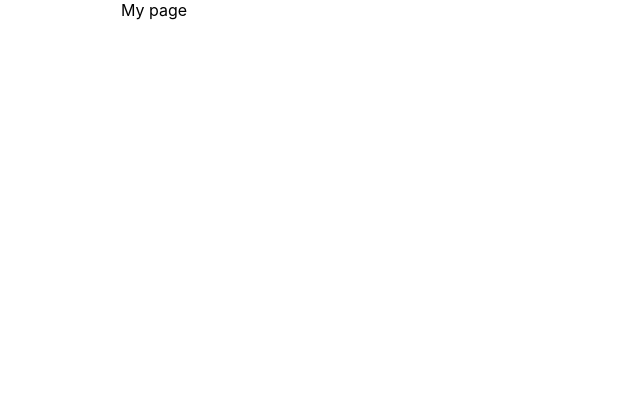
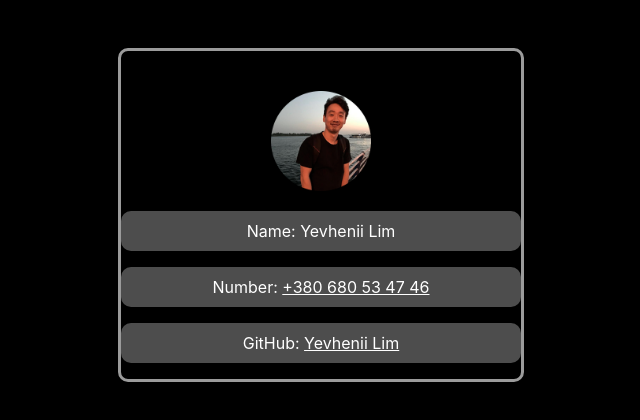
Before and after one commit to Yevjenii-Lim/contactList, a React (Create React App) app: page /myPage in a window 1280 px wide. Shown: the top 420 px of the page, without its empty margins (319-959 px from the left). Built offline with nearby package versions, Linux system fonts and the light colour scheme.

Commit message:
plaing with store

```diff
--- a/src/App.js
+++ b/src/App.js
@@ -1,18 +1,24 @@
 import { BrowserRouter, Route } from 'react-router-dom';
 import './App.css';
 import ContactList from './components/ContactList';
-import Header from './components/Header';
+// import Header from './components/Header';
 import MyPage from './components/MyPage';
+import store from './store';
 
+// console.log(store)
 function App() {
+  // initialstore = store
+  // console.log(store)
   return (
     <BrowserRouter>
     {/* <Header></Header> */}
-    <Route exact path='/'> <ContactList></ContactList></Route>
+    <Route exact path='/'> <ContactList state={store.getState()} dispatch={store.dispatch.bind(store)}></ContactList></Route>
     <Route exact path="/myPage"> <MyPage></MyPage> </Route>
     </BrowserRouter>
 
   );
 }
 
+
+
 export default App;
--- a/src/components/ContactList.jsx
+++ b/src/components/ContactList.jsx
@@ -3,9 +3,12 @@ import React, { useEffect, useState } from "react";
 import { NavLink } from "react-router-dom";
 import ContactItem from "./Contact";
 import s from "./list.module.css";
+import avatar from './../assets/photo_2020-09-09_00-57-40.jpg'
+import { addAllContacts, addContactActionCreator } from "../store";
 
-const ContactList = () => {
 
+const ContactList = (props) => {
+  // console.log(props)
   let arr_EN = [
     "A",
     "B",
@@ -34,7 +37,10 @@ const ContactList = () => {
     "Y",
     "Z",
   ];
-
+  let arr = [
+      { name: "John", phone: 1234123,id: 11 },
+       { name: "Kevin", phone: 3523523, id: 12 },
+     ];
   let [contacts, setContact] = useState([]);
   let [showWorning, setWorning] = useState(false);
   let [showMore, setShowMore] = useState([]);
@@ -62,34 +68,49 @@ const ContactList = () => {
   //     showMore.push(true);
   //   })();
   // };
+
   useEffect(() => {
     const loadUsers = () => {
+
       (async function getContacts() {
+        if(props.state.contacts.length === 0) {
+              console.log('mount')
         let result = axios.get("https://jsonplaceholder.typicode.com/users");
         let getArrData = await result;
-        setContact([...getArrData.data]);
+        // arr = [...getArrData.data]
+        // setContact([...getArrData.data]);
+        props.dispatch(addAllContacts(getArrData.data))
         getArrData.data.forEach(() => showMore.push(true));
         showMore.push(true);
+        // console.log(showMore)
+        }
+
       })();
     };
     loadUsers()
-  }, []);
+  }, [props.state.contacts.length]);
 
   useEffect(() => {
     contacts.sort((a, b) => {
       return a.name[0].toUpperCase() < b.name[0].toUpperCase() ? -1 : 1;
     });
+    // props.dispatch(addAllContacts(contacts))
     setContact(contacts => [...contacts]);
-  }, [contacts.length]);
+  }, [props.state.contacts.length]);
 
   let removeContact = (id, name) => {
     let agree = window.confirm("sure delete " + name + " contact?");
     if (agree) {
       let item = contacts.findIndex((i) => i.id === id);
       contacts.splice(item, 1);
+
       setContact([...contacts]);
     }
   };
+  // useEffect(() => {
+
+  //   return () => console.log('did unmount')
+  // },[])
 
   let openMore = (id) => {
     let boolean = !showMore[id];
@@ -109,12 +130,14 @@ const ContactList = () => {
       return undefined;
     }
   };
-  let items = contacts.map((i, index) => (
+  // console.log(props.state.contacts)
+  // console.log('items')
+  let items = props.state.contacts.map((i, index) => (
     <ContactItem
       name={i.name}
       hide={i.hide}
       removeContact={removeContact}
-      key={index}
+      key={i.id}
       number={i.phone}
       id={i.id}
       address={i.address}
@@ -151,23 +174,26 @@ const ContactList = () => {
     </p>
   ));
 
-  const addContact = () => {
-    if (contactName.length < 1) {
-      setWorning(true);
-    } else {
-      setWorning(false);
-      setContact([
-        ...contacts,
-        {
-          name: contactName,
-          phone: contactNumber,
-          id: contacts.length + 1,
-        },
-      ]);
-      setShowMore([...showMore, true]);
-      setName("");
-      setNumber("");
-    }
+const addContact = () => {
+  // addContactActionCreator()
+  // let a = addContactActionCreator()
+  props.dispatch(addContactActionCreator({name: 'hons', phone: 123123}))
+    // if (contactName.length < 1) {
+    //   setWorning(true);
+    // } else {
+    //   setWorning(false);
+    //   setContact([
+    //     ...contacts,
+    //     {
+    //       name: contactName,
+    //       phone: contactNumber,
+    //       id: contacts.length + 1,
+    //     },
+    //   ]);
+    //   setShowMore([...showMore, true]);
+    //   setName("");
+    //   setNumber("");
+    // }
   };
 
   return (
@@ -199,9 +225,13 @@ const ContactList = () => {
           name is reqatide!
         </p>
       </div>
+      <div className={s.myPage}>
+      <img src={avatar} alt=""/>
       <NavLink className={s.link} to="myPage">
             My Page
       </NavLink>
+      </div>
+
 
       <div className={s.list}>
         <ul className={s.listWrap}>{items}</ul>
@@ -217,4 +247,5 @@ const ContactList = () => {
   );
 };
 
+
 export default ContactList;
--- a/src/components/Header.jsx
+++ b/src/components/Header.jsx
@@ -134,7 +134,7 @@ let Header = (props) => {
       </p>
     ));
 
-    const addContact = () => {
+ const addContact = () => {
       if (contactName.length < 1) {
         setWorning(true);
       } else {
--- a/src/components/MyPage.jsx
+++ b/src/components/MyPage.jsx
@@ -1,12 +1,27 @@
-import React from 'react';
-import s from './list.module.css'
+import React from "react";
+import s from "./list.module.css";
+import avatar from "./../assets/photo_2020-09-09_00-57-40.jpg";
+import { NavLink } from "react-router-dom";
 
 let MyPage = (props) => {
-    return (
-        <div className={s.wrapper} >
-            My page
-        </div>
-    )
-}
+  return (
+    <div className={s.wrapper}>
+        <NavLink to='/' className={s.bringMeBack}>&#8592; back</NavLink>
+        <img src={avatar} className={s.myPageAvatar} alt="" />
+      <div className={s.info}>
 
-export default MyPage
+          <p>Name: Yevhenii Lim</p>
+          <p>
+            Number: <a href="tel: +380680534746">+380 680 53 47 46</a>
+          </p>
+          <p>
+              GitHub: <a href="https://github.com/Yevjenii-Lim/">Yevhenii Lim</a>
+          </p>
+
+
+      </div>
+    </div>
+  );
+};
+
+export default MyPage;
--- a/src/components/list.module.css
+++ b/src/components/list.module.css
@@ -25,7 +25,9 @@ a {
     width: 400px;
     margin: 0 auto;
     position: relative;
-
+    border: 3px solid rgb(155, 155, 155);
+    margin: 3em auto;
+    border-radius: 10px;
 
 }
 .itemWraper {
@@ -45,8 +47,9 @@ a {
     padding: 0 10px;
     background-color: transparent;
     color: white;
-    border-bottom: 1px solid white;
+    border-top: 1px solid white;
 }
+
 .listItem p {
     margin: 5px 0;
 }
@@ -80,7 +83,7 @@ a {
     height: 0;
     transition: 0.5s;
     overflow: hidden;
-
+    border-bottom: 0px solid white;
 }
 .small p, .small .option {
     margin: 0;
@@ -144,12 +147,54 @@ a {
     color: white;
     padding-left: 19px;
 }
-.bottomBorder {
-    border-bottom: none;
-}
+
 
 .link {
     color: black;
     display: block;
     margin: 1em 0;
 }
+
+.myPage {
+    display: flex;
+    justify-content: flex-start;
+    padding: 10px 0;
+}
+.myPage img {
+    width: 50px;
+    margin-right: 10px;
+}
+
+.info {
+    /* display: flex; */
+    /* justify-content: space-between; */
+    margin-top: 20px;
+    /* flex-direction: column; */
+    /* align-items: center; */
+}
+
+.info p {
+    text-align: center;
+    background-color: rgb(77, 77, 77);
+    color: white;
+    padding: 10px;
+    border-radius: 10px;
+    box-sizing: border-box;
+}
+.info img {
+    width: 100px;
+    height: 110px;
+}
+.bringMeBack {
+    color: black;
+    display: block;
+    margin-top: 20px;
+}
+.info a {
+    color: white;
+}
+.myPageAvatar {
+    display: block;
+    margin: 0 auto;
+    width: 100px;
+}
--- a/src/index.css
+++ b/src/index.css
@@ -3,6 +3,7 @@ body {
   font-family: -apple-system, BlinkMacSystemFont, 'Segoe UI', 'Roboto', 'Oxygen',
     'Ubuntu', 'Cantarell', 'Fira Sans', 'Droid Sans', 'Helvetica Neue',
     sans-serif;
+    background-color: black;
   -webkit-font-smoothing: antialiased;
   -moz-osx-font-smoothing: grayscale;
 }
--- a/src/index.js
+++ b/src/index.js
@@ -3,14 +3,18 @@ import ReactDOM from 'react-dom';
 import './index.css';
 import App from './App';
 import reportWebVitals from './reportWebVitals';
+import store from './store';
 
-ReactDOM.render(
+let reRender = () => { ReactDOM.render(
   <React.StrictMode>
     <App />
   </React.StrictMode>,
   document.getElementById('root')
 );
+}
+reRender()
 
+store.subscriber(reRender)
 // If you want to start measuring performance in your app, pass a function
 // to log results (for example: reportWebVitals(console.log))
 // or send to an analytics endpoint. Learn more: https://bit.ly/CRA-vitals
--- /dev/null
+++ b/src/store.js
@@ -0,0 +1,49 @@
+const ALL_CONTACTS = "ALL_CONTACTS"
+
+let store = {
+    _state: {
+        contacts: []
+    },
+    getState() {
+        return this._state
+    },
+    _render() {
+        console.log('render')
+    },
+    subscriber(app) {
+
+        this._render = app
+    },
+    dispatch (action)  {
+        // console.log(action())
+        this._state = contactsReducer(this._state, action)
+        // this._state = contactsReducer(this._state, action)
+        this._render()
+    }
+
+}
+
+let contactsReducer = (state, action) => {
+    switch (action.type) {
+        case 'ADD_CONTACT': {
+            // console.log(state.contacts)
+            return {
+                ...state,
+                contacts: [...state.contacts, action.contact]
+            }
+        }
+        case ALL_CONTACTS : {
+            // debugger
+            return {
+                ...state,
+                contacts: [...action.contacts]
+            }
+        }
+        default: return state
+    }
+}
+
+export const addAllContacts = (contacts) => ({type: ALL_CONTACTS, contacts})
+export const addContactActionCreator = (contact) => ({type: "ADD_CONTACT", contact})
+
+export default store
```
Also changed, not shown: src/components/Contact.jsx (+48 -18 lines), src/assets/photo_2020-09-09_00-57-40.jpg (added).
